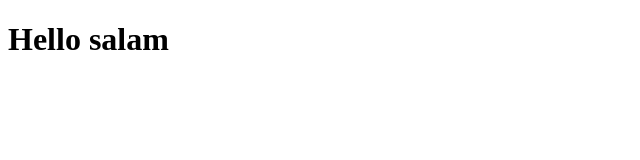
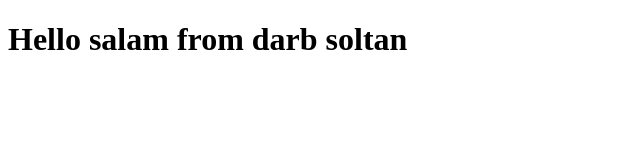
Before and after one commit to achraf-tajani/hello_world, a plain HTML site: page index.html in a window 1280 px wide. Shown: the whole page, without its empty margins (0-640 px from the left). Drawn offline with Linux system fonts and the light colour scheme.

Commit message:
second commit

```diff
--- a/index.html
+++ b/index.html
@@ -6,6 +6,6 @@
     <title>Document</title>
 </head>
 <body>
-    <h1> Hello salam </h1>
+    <h1> Hello salam from darb soltan</h1>
 </body>
 </html>
```
